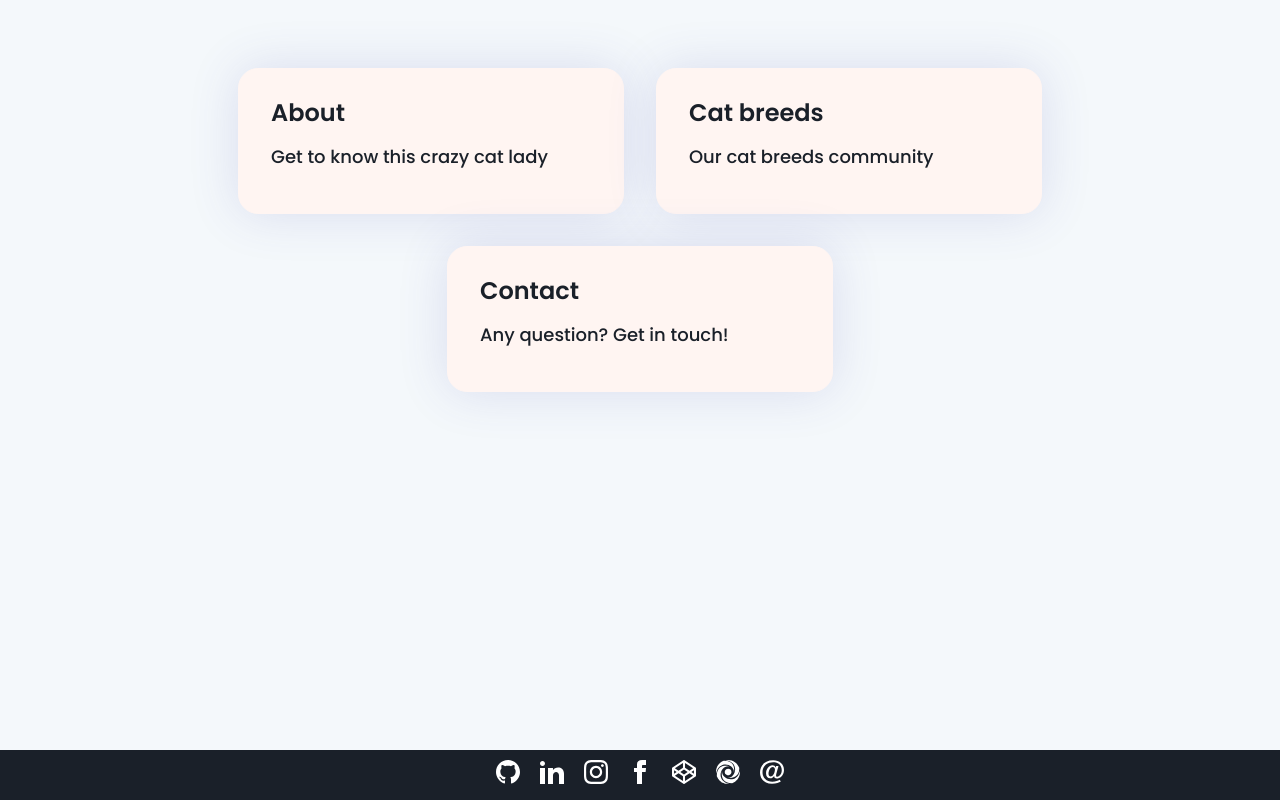
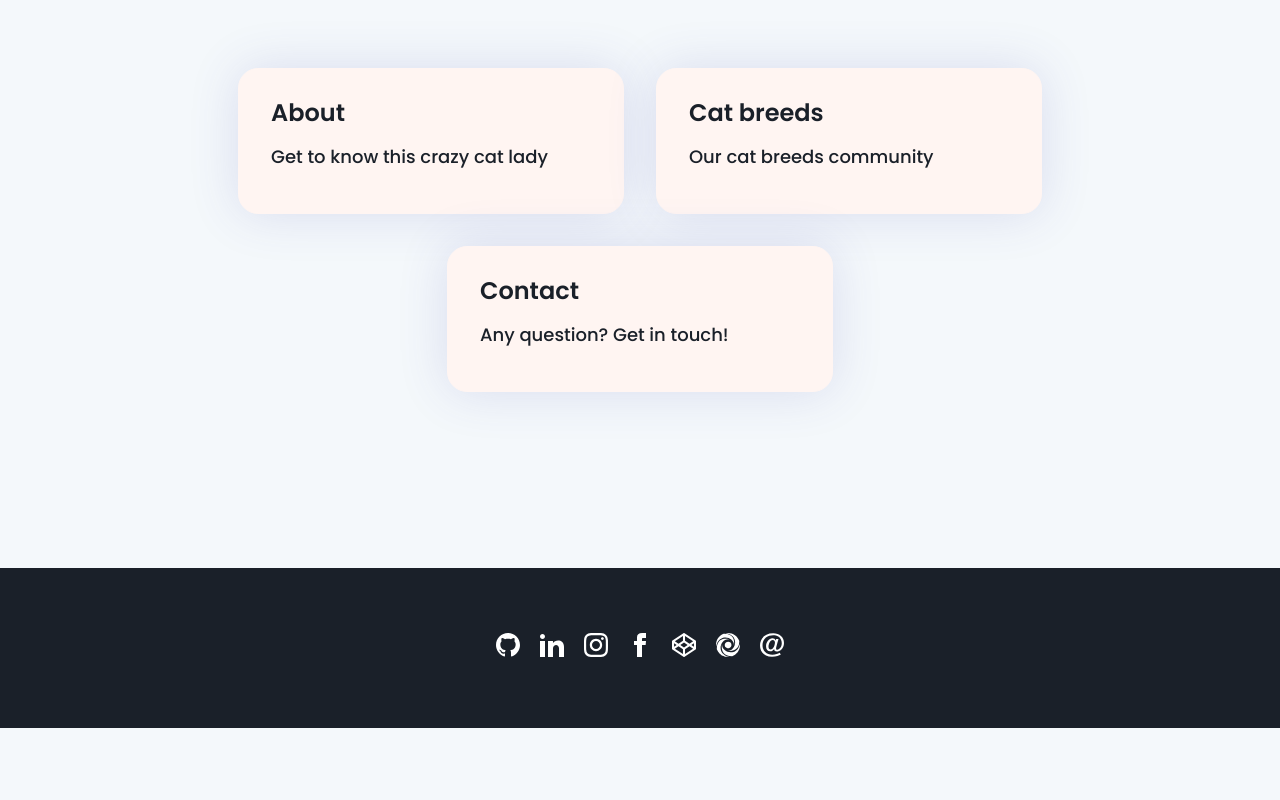
Before and after one commit to stephanianevado/carla, a Next.js app: page / in a window 1280 px wide. Shown: the part 448-1248 px from the top of the page. After the commit the page ends 1176 px from the top, so only its background shows below. Built offline with nearby package versions, Linux system fonts and the light colour scheme.

Commit message:
fix footer alignment

```diff
--- a/components/common/Footer/Footer.style.ts
+++ b/components/common/Footer/Footer.style.ts
@@ -1,22 +1,24 @@
 import { Theme } from 'components/common/Theme'
 import styled from 'styled-components'
 
+export const FOOTER_HEIGHT = 10
+
 export const Container = styled.footer`
-  margin-top: auto;
+  position: absolute;
   width: 100%;
-  min-height: 3.125rem;
+  margin: auto;
+  margin-top: 10rem;
   background: ${Theme.colors.black};
 `
 
 export const A = styled.a`
   color: ${Theme.colors.white};
   margin: 0.625rem;
-  letter-spacing: 0.2em;
-  font-size: 2rem;
 `
 
 export const Contact = styled.div`
+  height: ${FOOTER_HEIGHT}rem;
   display: flex;
   justify-content: center;
-  margin: 2rem 0;
+  align-items: center;
 `
--- a/components/common/NavBar/NavBar.style.ts
+++ b/components/common/NavBar/NavBar.style.ts
@@ -1,11 +1,13 @@
 import { Theme } from 'components/common/Theme'
 import styled from 'styled-components'
+
+export const NAVBAR_HEIGHT = 6.25
 
 export const Nav = styled.nav`
   display: flex;
   justify-content: space-between;
   width: 100%;
-  height: 6.25rem;
+  height: ${NAVBAR_HEIGHT}rem;
   box-sizing: border-box;
   align-items: center;
   background-color: ${Theme.colors.white};
--- a/components/common/Page/Page.style.ts
+++ b/components/common/Page/Page.style.ts
@@ -1,9 +1,11 @@
 import { Theme } from 'components/common/Theme'
 import styled from 'styled-components'
+import { FOOTER_HEIGHT } from '../Footer/Footer.style'
+import { NAVBAR_HEIGHT } from '../NavBar/NavBar.style'
 
 export const PageWrapper = styled.main`
-  height: 100%;
-  padding: 4rem 2rem;
+  padding: 4rem 2rem 0 2rem;
+  min-height: calc(100vh - ${FOOTER_HEIGHT + NAVBAR_HEIGHT}rem);
   ${Theme.breakpoints.laptop} {
     padding: 8rem 3rem 0 3rem;
   }
```
